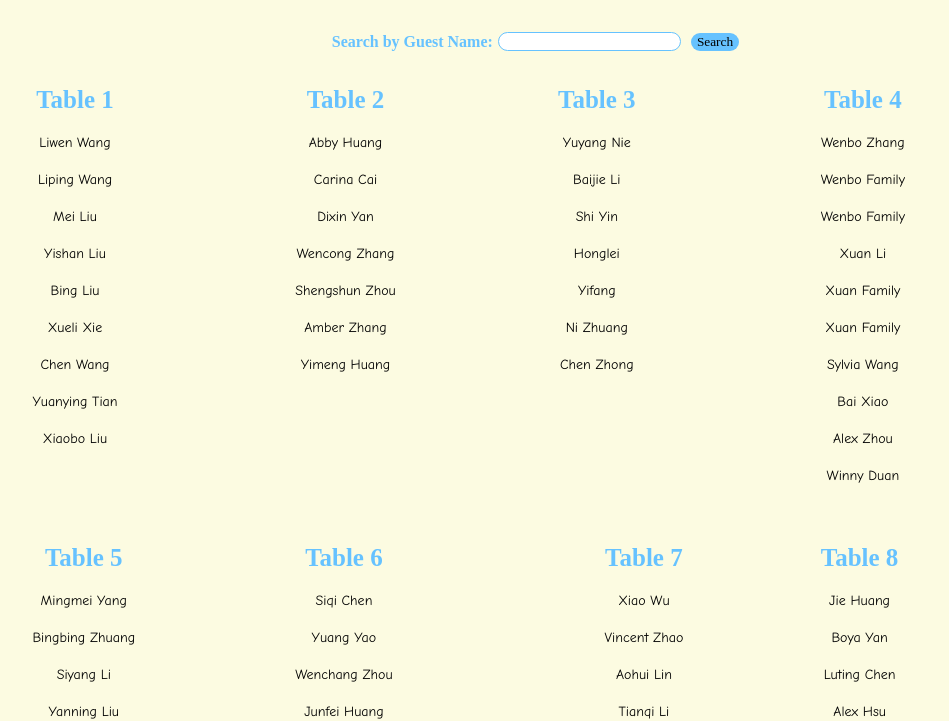
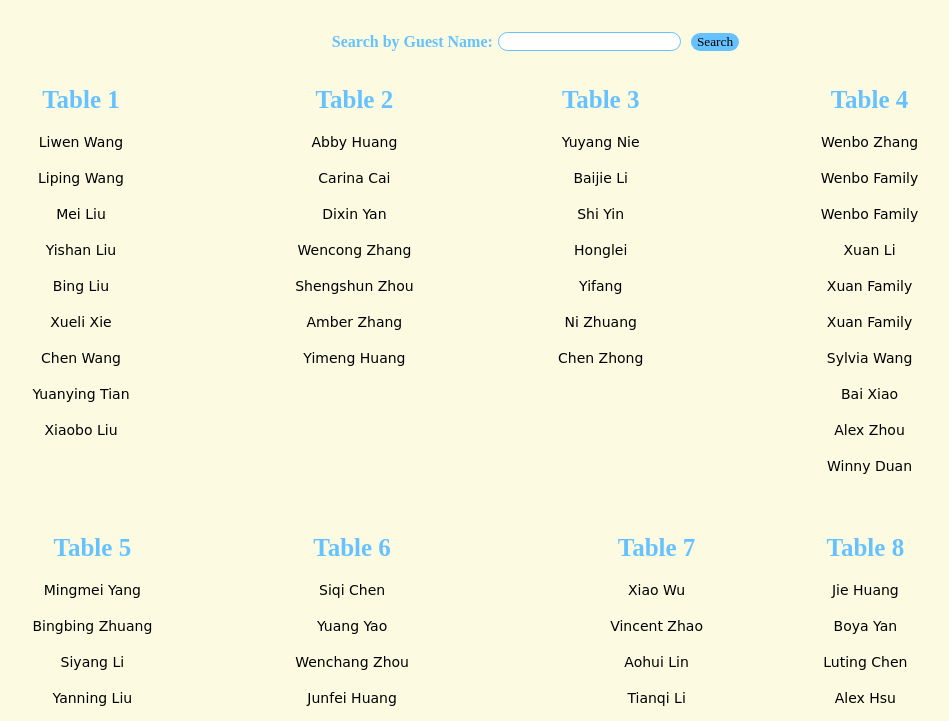
Before and after one commit to liuziqi01/wedding, a plain HTML site: page index.html in a window 1280 px wide. Shown: the part 85-806 px from the top of the page, without its empty margins (102-1051 px from the left). Drawn offline with Linux system fonts and the light colour scheme; a web font is replaced by a local one.

Commit message:
change font for iOS

```diff
--- a/index.html
+++ b/index.html
@@ -63,7 +63,7 @@
 			width: 20%;
 		}
 		tr {
-			font-family:Comic Sans MS, Comic Sans, cursive;
+			font-family:Bradley Hand, cursive;
 			font-size: 12px;
 		}
 		.tables{
```
